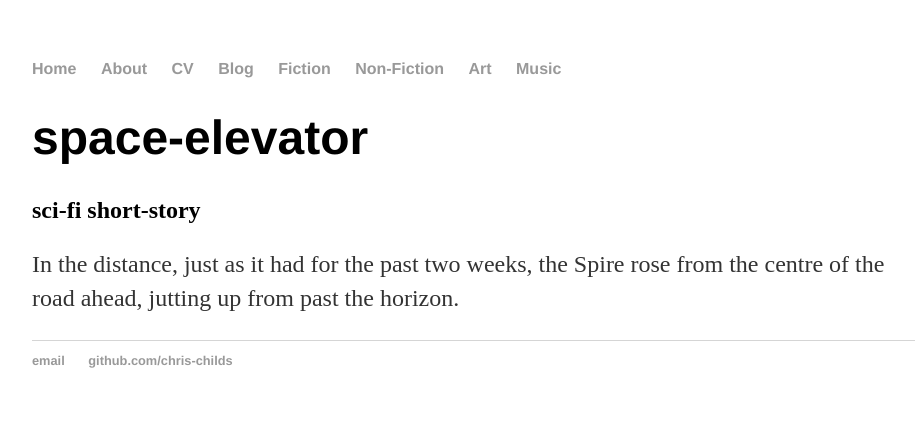
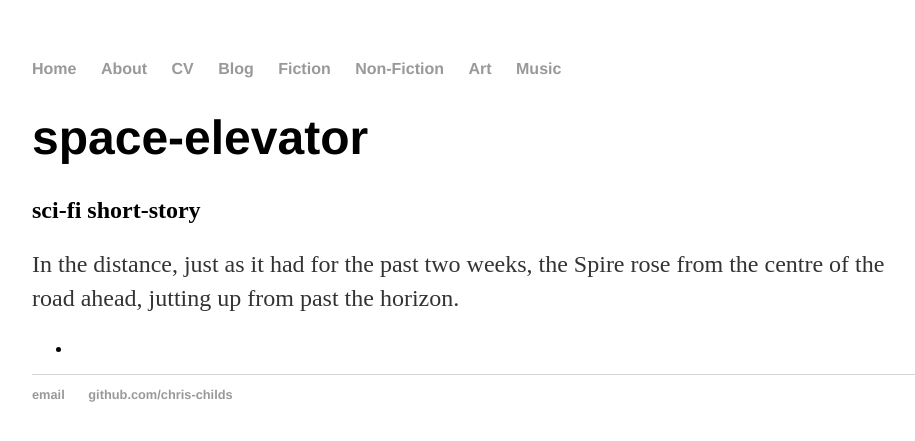
Before and after one commit to chris-childs/chris-childs.github.io, a Jekyll site: the page built from _fiction/Space-Elevator.md, in a window 1280 px wide. Shown: the top 441 px of the page, without its empty margins (160-1075 px from the left). Built offline with Jekyll 4.4.1, drawn with Linux system fonts in a browser that asks for light colours.

Commit message:
fiction layouts

```diff
--- a/_layouts/default.html
+++ b/_layouts/default.html
@@ -20,7 +20,7 @@
 			</nav>
 			<div class="container">
 
-			{{ content }}
+				{{ content }}
 
 			</div><!-- /.container -->
 			<footer>
--- a/_layouts/fiction.html
+++ b/_layouts/fiction.html
@@ -6,6 +6,8 @@
     <h2>{{ page.genre }} {{ page.type}}</h2>
 </header>
 
-<div class="person-body">
+<div class="fiction-body">
     {{ page.content }}
+    <ul class = "_fiction">
+      <li><a href="{{ _fiction.url }}" title="{{ _fiction.object-id }}">{{ post.title }}</a></li>
 </div>
```
